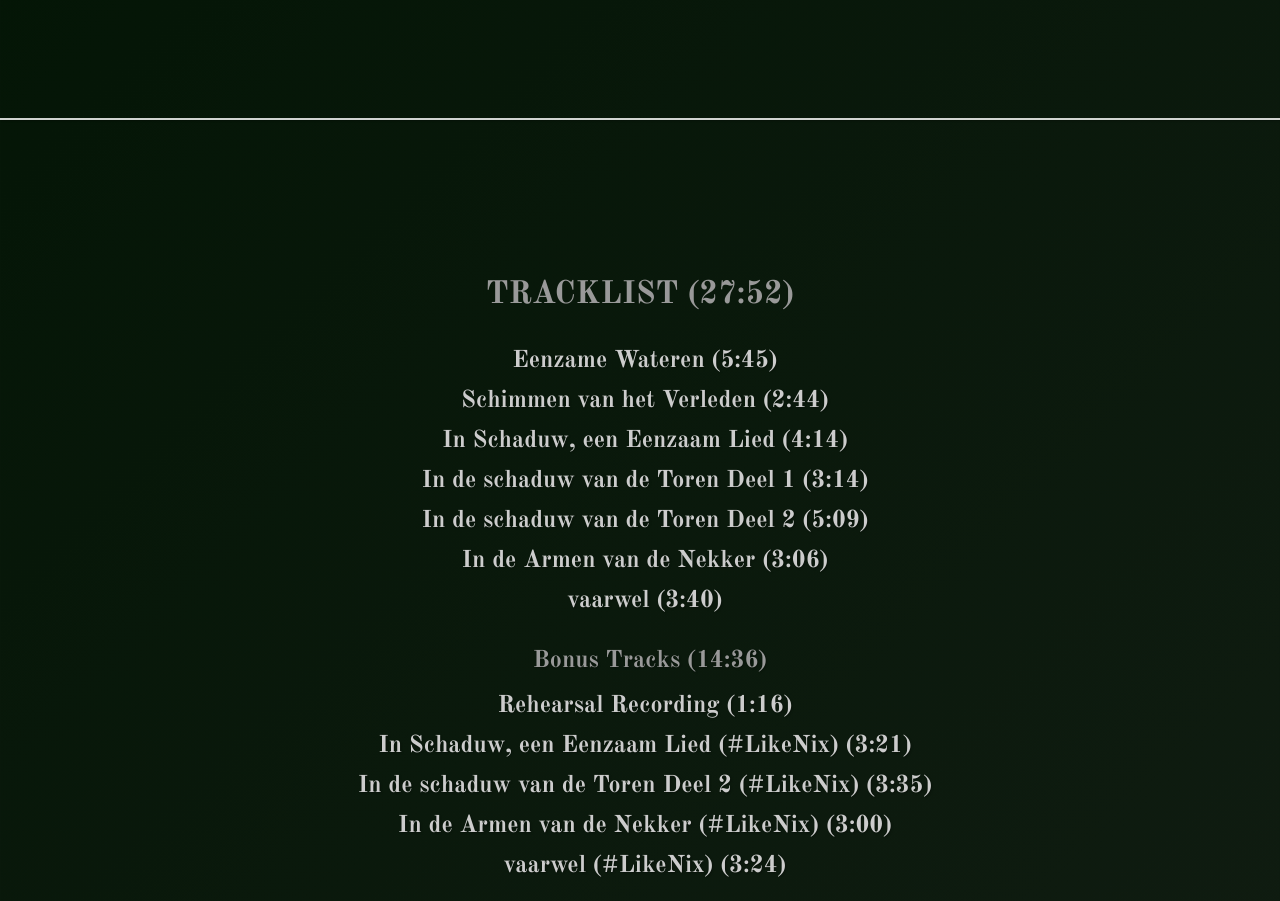
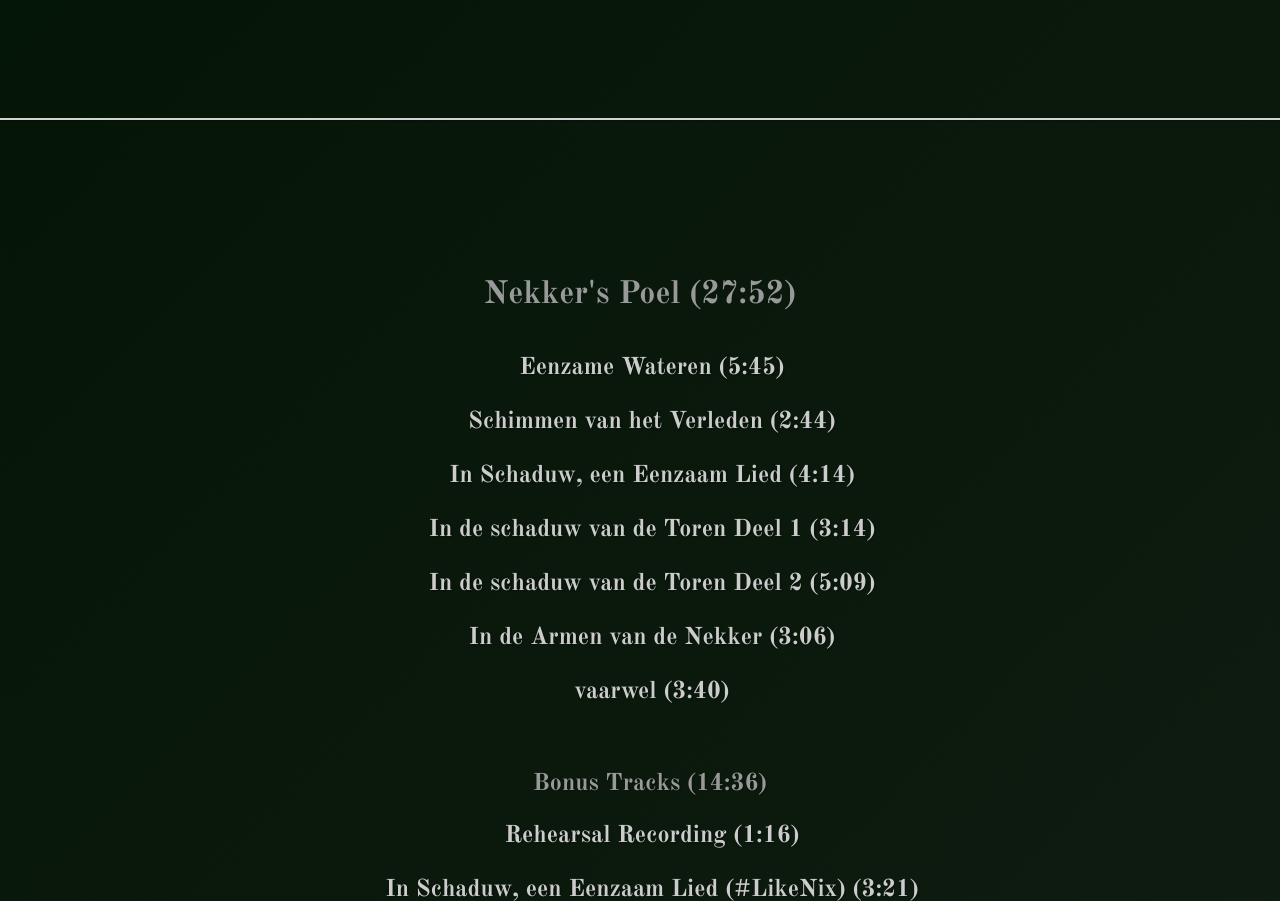
Before and after one commit to GlennVB/nix, a plain HTML site: page index.html in a window 1280 px wide. Shown: the part 232-1133 px from the top of the page. Drawn offline with nearby package versions, Linux system fonts and the light colour scheme.

Commit message:
Style changes

```diff
--- a/index.html
+++ b/index.html
@@ -55,7 +55,7 @@
     </div>
   </div>
   <div>
-    <h2>TRACKLIST (27:52)</h2>
+    <h2>Nekker's Poel (27:52)</h2>
 
     <!-- Playlist -->
     <div id="playlist">
@@ -154,7 +154,7 @@
         4. In de shadow van de Toren Deel 1
     </h3>
     <p>
-        <br>Diep in 't duister, waar de stilte zweeft,
+        Diep in 't duister, waar de stilte zweeft,
         <br>Nix waakt over 't water, waar het riet beweegt.
         <br>Een wachter van de wildernis, in 't groene woud,
         <br>Een fluistering van oud bloed, met geheimen omhuld.
@@ -182,7 +182,7 @@
         5. In de shadow van de Toren Deel 2
     </h3>
     <p>
-        <br>Nix staart naar de horizon, de lucht bedorven rood,
+        Nix staart naar de horizon, de lucht bedorven rood,
         <br>Gebroken is het groene hart, dat ooit harmonie bood.
         <br>De zingende vogels, zwijgen nu voor altijd,
         <br>Het kwaken van de kikkers, gedoofd door de tijd.
--- a/styles.css
+++ b/styles.css
@@ -275,7 +275,7 @@ p {
   font-size: 24px;
   text-align: center;
   font-weight: bold;
-  padding: 5px;
+  padding: 12px;
   text-shadow: 1px 1px 2px rgba(0, 0, 0, 0.33);
   font-family: "Old Standard TT", serif;
 }
@@ -286,7 +286,7 @@ p {
   text-align: center;
   font-weight: bold;
   color: #999;
-  padding: 25px 10px 10px 10px;
+  padding: 50px 10px 10px 10px;
   text-shadow: 1px 1px 2px rgba(0, 0, 0, 0.33);
   font-family: "Old Standard TT", serif;
 }
```
